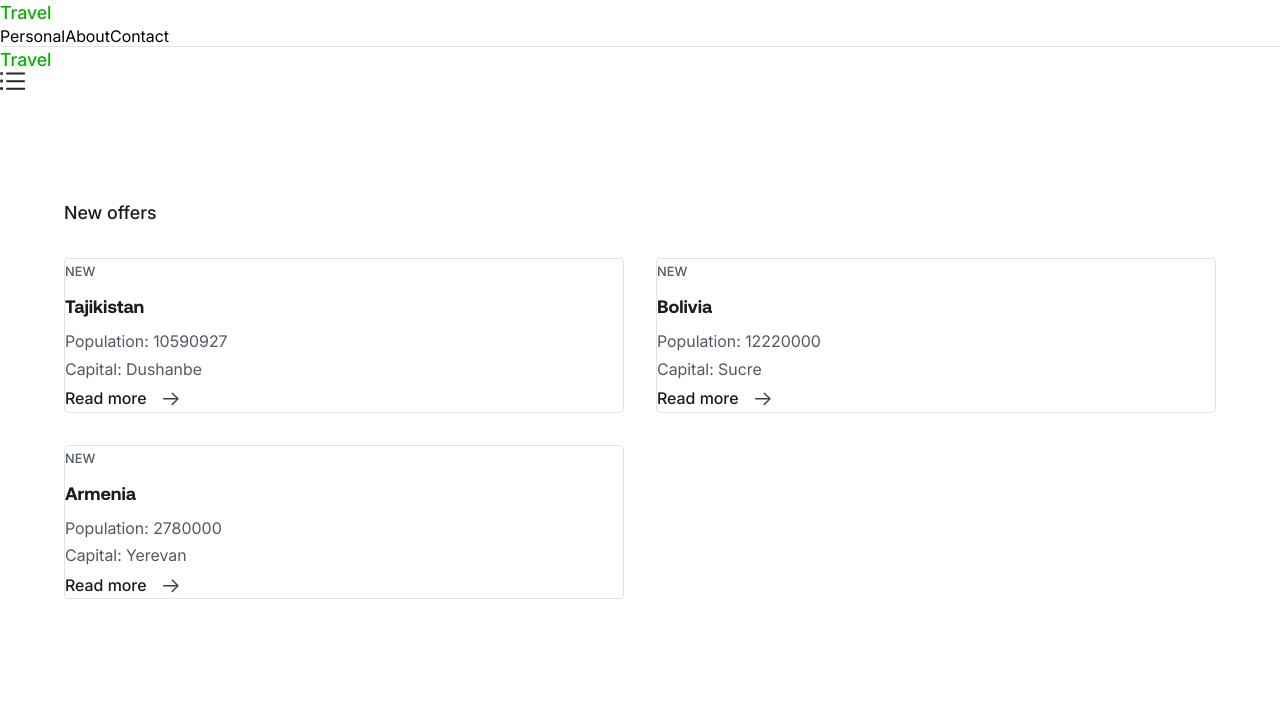
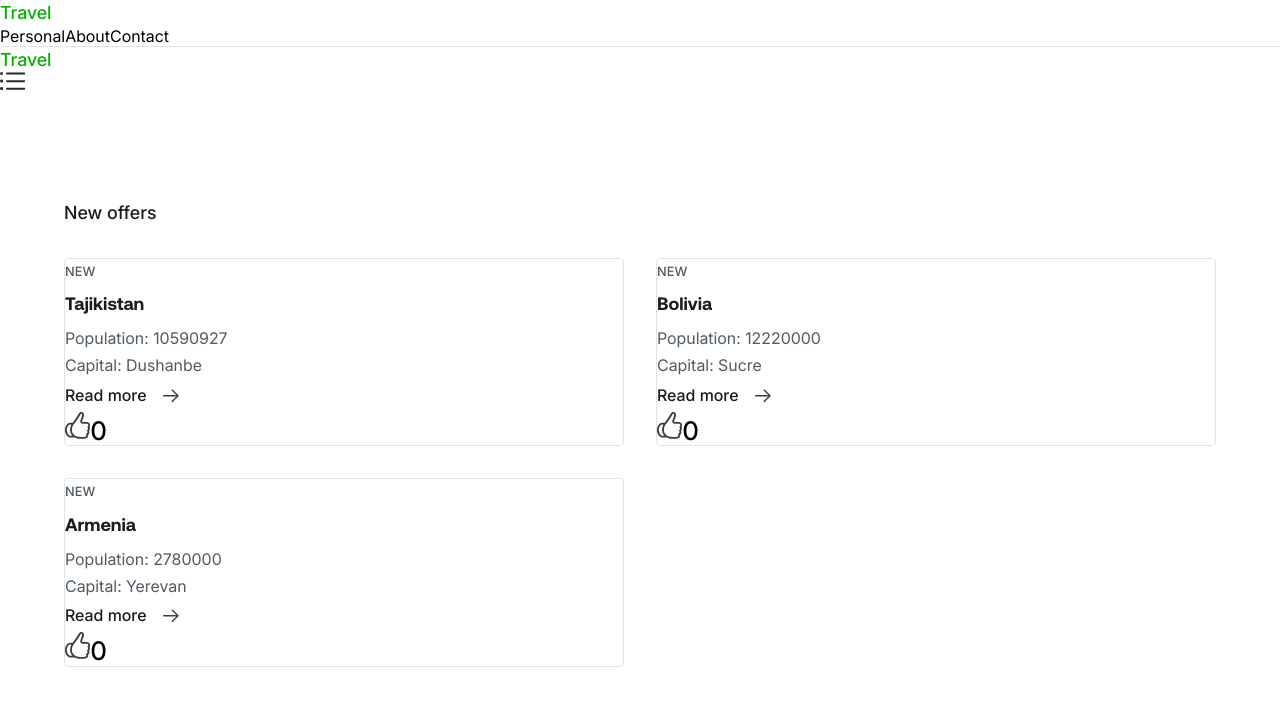
Before and after one commit to sopo/countries-app, a React (Vite) app: page / in a window 1280 px wide. Shown: the top 706 px of the page. Built offline with nearby package versions, Linux system fonts and the light colour scheme.

Commit message:
add like button

```diff
--- /dev/null
+++ b/src/components/button/icon-button/icon-button.module.css
@@ -0,0 +1,6 @@
+.icon-button{
+    padding: 8px 16px;
+    border: 1px solid var(--stroke-softer);
+    display: flex;
+    column-gap: 8px;
+}
--- /dev/null
+++ b/src/components/button/icon-button/icon-button.tsx
@@ -0,0 +1,26 @@
+import ThumbsUp from "~/src/assets/icons/hand.thumbsup.svg?react";
+import ThumbsUpFill from "~/src/assets/icons/hand.thumbsup.fill.svg?react";
+import { useState } from "react";
+import styles from "./icon-button.module.css";
+
+const IconButton: React.FC = () => {
+  const [like, setLike] = useState(0);
+  function handleLikeClick() {
+    setLike(like + 1);
+  }
+  return (
+    <div className={styles.iconButton}>
+      {like ? (
+        <ThumbsUpFill
+          className="icon-l icon-action"
+          onClick={handleLikeClick}
+        />
+      ) : (
+        <ThumbsUp className="icon-l icon-primary" onClick={handleLikeClick} />
+      )}
+
+      {like}
+    </div>
+  );
+};
+export default IconButton;
--- a/src/index.css
+++ b/src/index.css
@@ -105,6 +105,9 @@ input, textarea, button, select {
 .icon-primary {
   color: var(--color-primary-text);
 }
+.icon-action{
+  color: var(--color-accent);
+}
 
 /* Borders */
 .border-radius-xl {
--- a/src/pages/home/homepage.tsx
+++ b/src/pages/home/homepage.tsx
@@ -1,41 +1,33 @@
-import countries from "../../components/cards/cards-data/cards-data";
+import { useState } from "react";
+import countriesData from "../../components/cards/cards-data/cards-data";
 import Banner from "../../components/banner/banner";
-import CardsSection from "../../components/cards/cards-section/cards-section";
+import CardsSection from "@/components/cards/cards-section/cards-section";
 import CardContainer from "../../components/cards/card";
 import CardContent from "../../components/cards/card-content/card-content";
 import CardHeader from "../../components/cards/card-header/card-header";
 import CardFooter from "../../components/cards/card-footer/card-footer";
 import { Link } from "react-router-dom";
+import IconButton from "@/components/button/icon-button/icon-button";
 
 const HomePage: React.FC = () => {
+  const [countries] = useState(countriesData);
   return (
     <div>
       <Banner />
+      <CardsSection>
+        {countries.map((country) => (
 
-      <CardsSection>
-       <Link to={`countries/${countries[0].id}`}>
-        <CardContainer>
-          <CardHeader />
-          <CardContent country={countries[0]} />
-          <CardFooter />
-        </CardContainer>
-        </Link>
-        <Link to={`countries/${countries[1].id}`}>
-        <CardContainer>
-          <CardHeader />
-          <CardContent country={countries[1]} />
-          <CardFooter />
-        </CardContainer>
-        </Link>
-        <Link to={`countries/${countries[2].id}`}>
-        <CardContainer>
-          <CardHeader />
-          <CardContent country={countries[2]} />
-          <CardFooter />
-        </CardContainer>
-        </Link>
+            <CardContainer key={country.id}>
+                <Link  to={`countries/${country.id}`}>
+              <CardHeader />
+              <CardContent country={country} />
+              </Link>
+              <CardFooter />
+              <IconButton />
+            </CardContainer>
+
+        ))}
       </CardsSection>
-
     </div>
   );
 };
```
Also changed, not shown: src/layouts/article/article-banner/article-banner.tsx (+12 -14 lines), src/assets/icons/hand.thumbsup.fill.svg (added), src/assets/icons/hand.thumbsup.svg (added).
